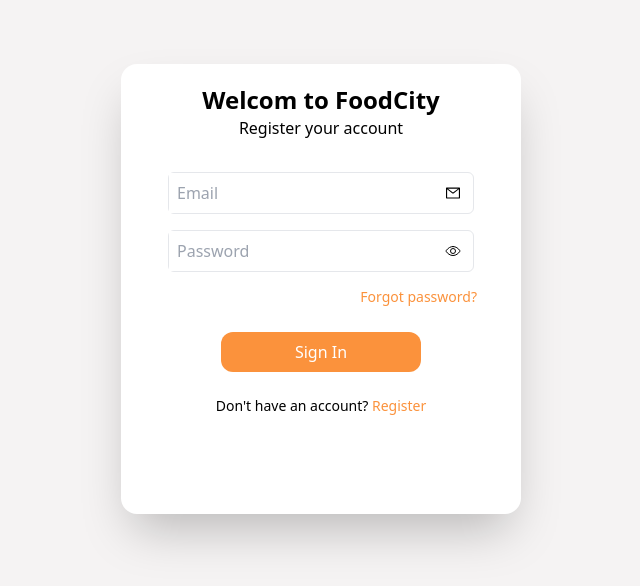
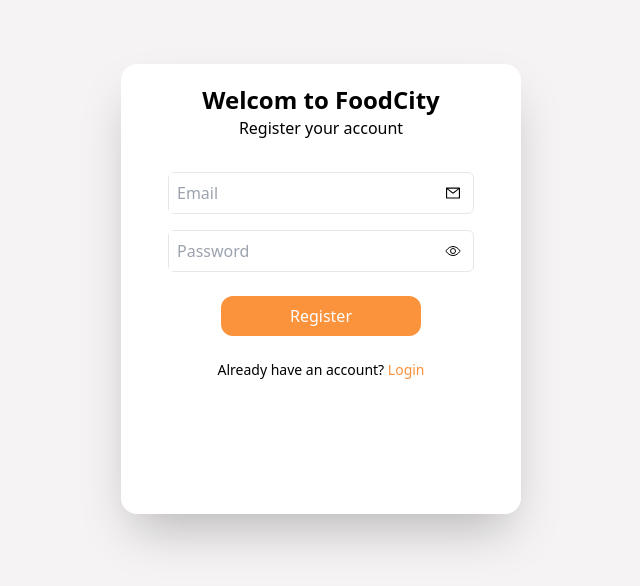
Before and after one commit to Ghasty003/FoodCity, a React (Vite) app in the folder frontend/: page /register in a window 1280 px wide. Shown: the top 586 px of the page, without its empty margins (319-959 px from the left). Built offline with nearby package versions, Linux system fonts and the light colour scheme.

Commit message:
updated register page

```diff
--- a/frontend/src/pages/Register.tsx
+++ b/frontend/src/pages/Register.tsx
@@ -41,18 +41,16 @@ const Register: React.FC = () => {
                         : <IoEyeOutline className='cursor-pointer' onClick={seePassword} />
                     }
                 </div>
-                <div className='text-end pr-6 pt-3'>
-                    <Link to="" className='text-sm text-orange-400 text-end'>Forgot password?</Link>
-                </div>
+
                 {
                     err && <p className='text-center mt-2 text-red-600'>Something went wrong, try again.</p>
                 }
                 <div className='flex justify-center items-center my-6'>
-                    <button className='bg-orange-400 text-white w-[200px] p-2 rounded-xl text-center'>Sign In</button>
+                    <button className='bg-orange-400 text-white w-[200px] p-2 rounded-xl text-center'>Register</button>
                 </div>
 
                 <div className='text-center text-sm'>
-                    <p>Don't have an account? <Link to="/register" className='text-orange-400'>Register</Link></p>
+                    <p>Already have an account? <Link to="/login" className='text-orange-400'>Login</Link></p>
                 </div>
             </form>
            </div>
```
